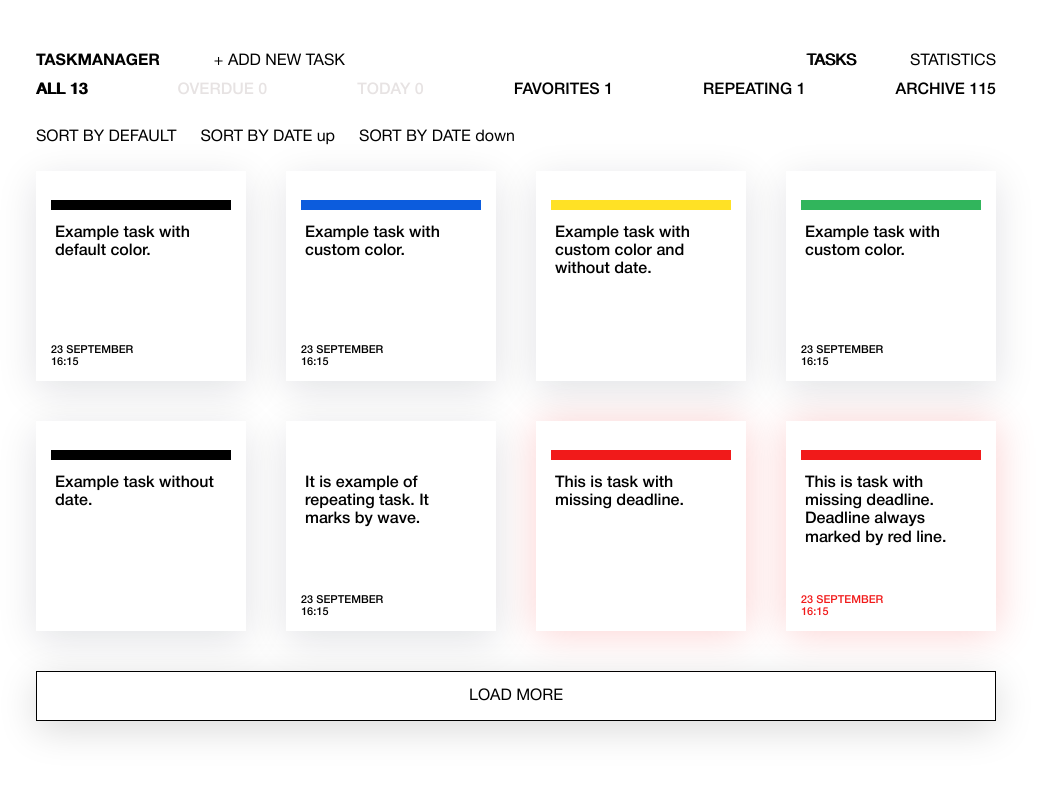
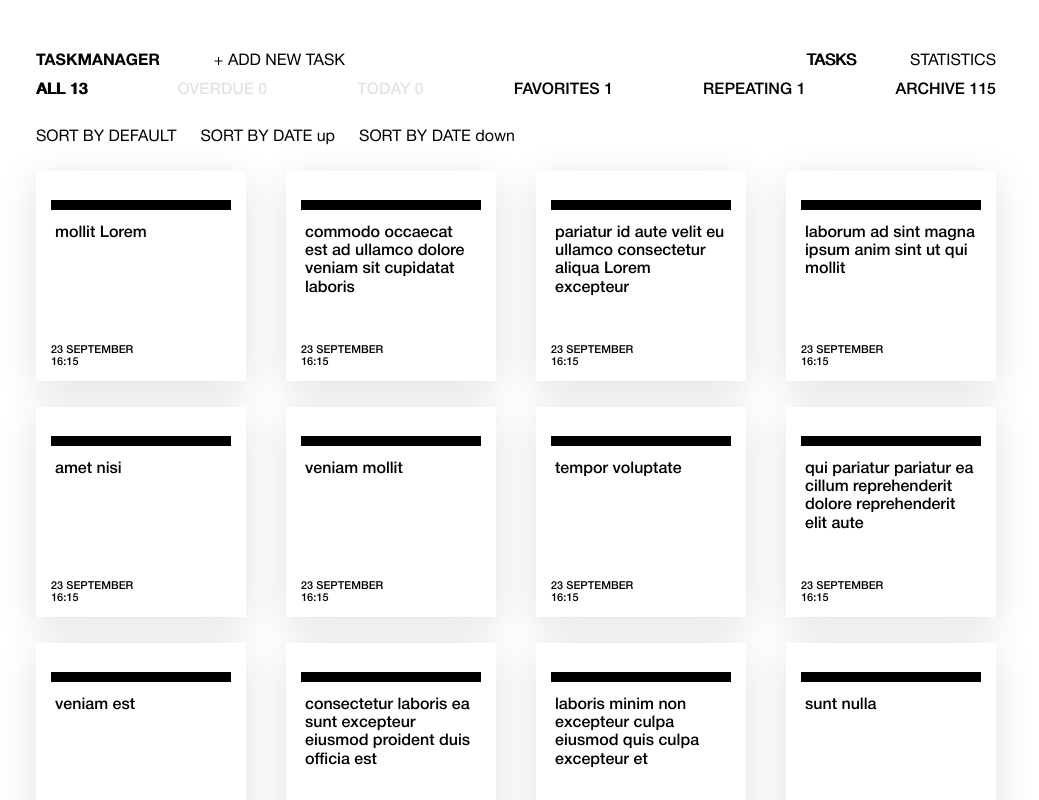
Before and after one commit to avoxa25/task-manager-angular, an Angular app: page / in a window 1280 px wide. Shown: the top 800 px of the page, without its empty margins (124-1163 px from the left). Built offline with nearby package versions, Linux system fonts and the light colour scheme.

Commit message:
Make task service and board template

```diff
--- a/src/app/app.component.ts
+++ b/src/app/app.component.ts
@@ -1,16 +1,5 @@
 import { Component } from '@angular/core';
-import tasksData from '../mock.json';
 
-interface ITask {
-  _id: String,
-  type: String,
-  color: String,
-  text: String,
-  date: String,
-  isFavorite: boolean,
-  isDeadline: boolean,
-  isArchived: boolean
-}
 @Component({
   selector: 'app-root',
   templateUrl: './app.component.html',
@@ -18,6 +7,4 @@ interface ITask {
 })
 export class AppComponent {
   title = 'task-manager';
-
-  tasks: ITask[] = tasksData;
 }
--- a/src/app/board/board.component.html
+++ b/src/app/board/board.component.html
@@ -5,7 +5,53 @@
     <a href="#" class="board__filter" data-sort-type="date-down">SORT BY DATE down</a>
   </div>
 
+
+
   <div class="board__tasks">
+
+    <ng-container *ngFor="let task of tasks">
+      <article class="card card--{{task.color}}">
+        <div class="card__form">
+          <div class="card__inner">
+            <div class="card__control">
+              <button type="button" class="card__btn card__btn--edit">
+                edit
+              </button>
+              <button type="button" class="card__btn card__btn--archive">
+                archive
+              </button>
+              <button type="button" class="card__btn card__btn--favorites card__btn--disabled">
+                favorites
+              </button>
+            </div>
+
+            <div class="card__color-bar">
+              <svg class="card__color-bar-wave" width="100%" height="10">
+                <use xlink:href="#wave"></use>
+              </svg>
+            </div>
+
+            <div class="card__textarea-wrap">
+              <p class="card__text">{{task.text}}</p>
+            </div>
+
+            <div class="card__settings">
+              <div class="card__details">
+                <div class="card__dates">
+                  <div class="card__date-deadline">
+                    <p class="card__input-deadline-wrap">
+                      <span class="card__date">23 September</span>
+                      <span class="card__time">16:15</span>
+                    </p>
+                  </div>
+                </div>
+              </div>
+            </div>
+          </div>
+        </div>
+      </article>
+    </ng-container>
+
     <article class="card card--black">
       <div class="card__form">
         <div class="card__inner">
--- a/src/app/board/board.component.ts
+++ b/src/app/board/board.component.ts
@@ -1,4 +1,5 @@
 import { Component, OnInit } from '@angular/core';
+import { TaskService } from '../task.service';
 
 @Component({
   selector: 'app-board',
@@ -7,9 +8,12 @@ import { Component, OnInit } from '@angular/core';
 })
 export class BoardComponent implements OnInit {
 
-  constructor() { }
+  constructor(
+    private taskService: TaskService
+  ) { }
 
   ngOnInit() {
   }
 
+  public tasks = this.taskService.getTasks();
 }
--- /dev/null
+++ b/src/app/task.service.ts
@@ -0,0 +1,27 @@
+import { Injectable } from '@angular/core';
+import tasksData from '../mock.json';
+
+interface ITask {
+  _id: String,
+  type: String,
+  color: String,
+  text: String,
+  date: String,
+  isFavorite: boolean,
+  isDeadline: boolean,
+  isArchived: boolean
+}
+
+@Injectable({
+  providedIn: 'root'
+})
+export class TaskService {
+
+constructor() { }
+
+tasks: ITask[] = tasksData;
+
+public getTasks(): ITask[] {
+  return this.tasks;
+}
+}
```
Also changed, not shown: 1 other file (tests, documents, lock files or other folders).
